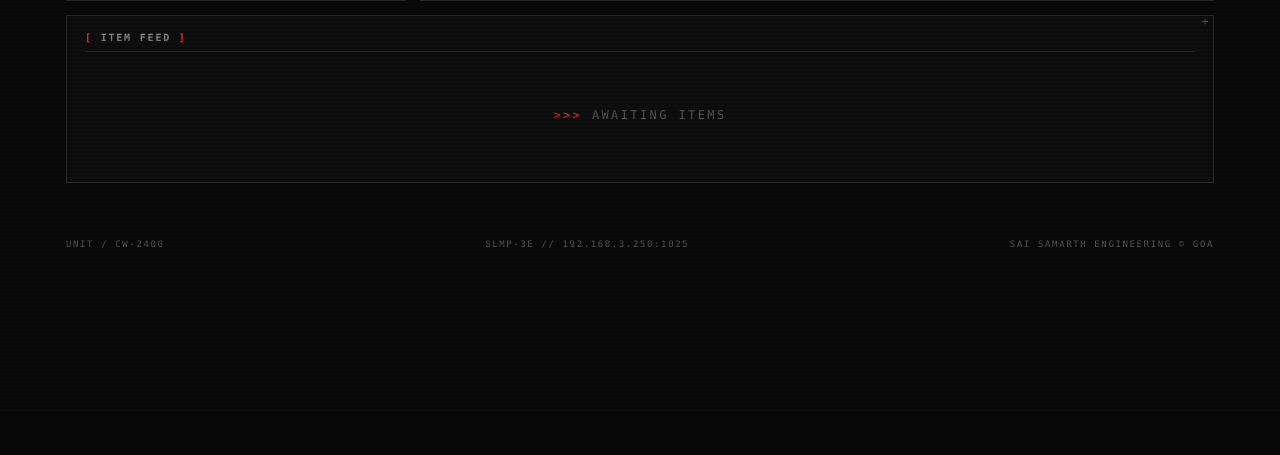
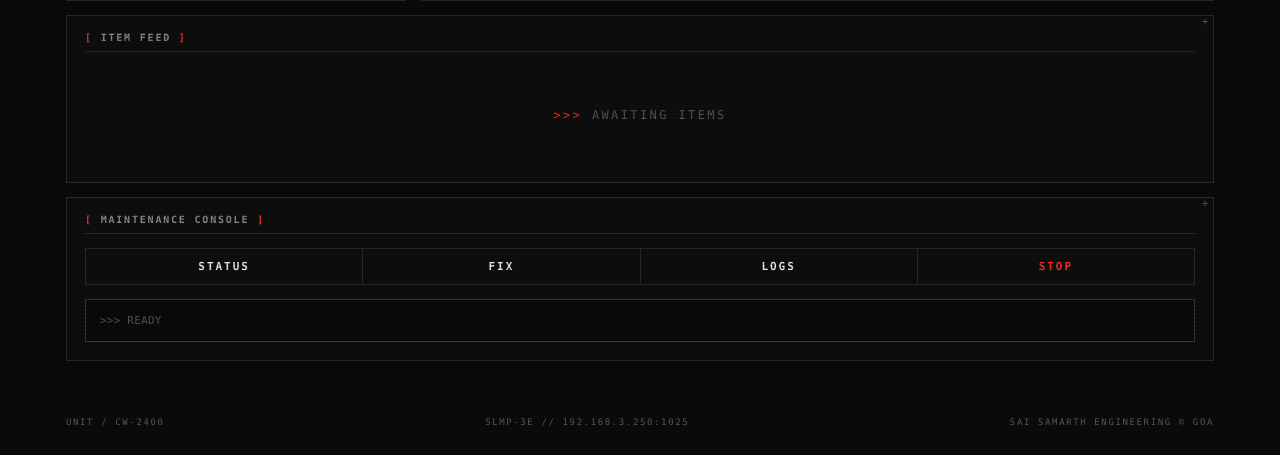
Before and after one commit to Bibin-VR/plc-checkweigher, a Flask app: page /live in a window 1280 px wide. Shown: the part 389-844 px from the top of the page. Before the commit the page ends 637 px from the top, so only its background shows below. Run offline with Flask 3, Linux system fonts and the light colour scheme; data that the repository does not hold is empty.

Commit message:
dashboard maintenance console: run status/fix/logs from the web UI
web/app.py — /api/cmd/<name> SSE endpoint:
- Whitelist only: status (debugger.py as pi), fix (locked CLI via
  scoped sudo), logs (journalctl follow, 60-line tail)
- Streams stdout+stderr line by line; ANSI codes stripped server-side
- threading.Lock: one command at a time, concurrent requests get [BUSY]
- start_new_session + killpg on client disconnect (stops logs follow);
  root-owned fix is finite and allowed to complete
- Non-whitelisted names → 404

live.html — MAINTENANCE CONSOLE compartment:
- STATUS / FIX / LOGS / STOP buttons in gapless 1px grid
- Terminal output panel: phosphor mono, autoscroll, 600-line ring
  buffer (bounds memory on long logs follows), ">>> READY" empty state
- Buttons disable while a command runs; STOP closes the stream

Security: /etc/sudoers.d/010_plc-web-fix grants pi NOPASSWD for
exactly "/usr/local/bin/plc_checkweigher fix [*]" — the CLI is
root:root 755 so its content cannot be altered without sudo.
Rule is visudo-validated before install.

- setup.sh install_cli(): installs the sudoers rule on fresh installs
- update command: new convergence check installs the rule if missing
- uninstall: removes the sudoers rule

Verified live: status streams diagnostics, logs follows the journal,
BUSY guard and 404 whitelist confirmed, sudo scope confirmed.

Co-Authored-By: Claude Sonnet 4.6 <noreply@anthropic.com>

```diff
--- a/web/app.py
+++ b/web/app.py
@@ -8,6 +8,9 @@ Run: python3 app.py   (then open http://<pi-ip>:8080)
 import json
 import os
 import re
+import signal
+import subprocess
+import threading
 import time
 from datetime import datetime
 from flask import Flask, Response, jsonify, send_from_directory, abort, render_template, stream_with_context
@@ -179,6 +182,76 @@ def events():
     )
 
 
+# ─────────────────────────────────────────────────────────────────────────────
+# Maintenance commands — streamed live to the dashboard terminal panel.
+# Whitelist only; one command at a time; ANSI stripped server-side.
+#   status → debugger.py directly (read-only diagnostic, runs as pi)
+#   fix    → locked CLI via scoped NOPASSWD sudoers rule (010_plc-web-fix)
+#   logs   → journalctl follow (pi is in adm group); killed on disconnect
+# ─────────────────────────────────────────────────────────────────────────────
+
+_ANSI_RE  = re.compile(r"\x1b\[[0-9;]*[A-Za-z]|\r")
+_CMD_LOCK = threading.Lock()
+
+_MAINT_COMMANDS = {
+    "status": ["/home/pi/plc_env/bin/python3", "-u",
+               "/home/pi/plc_checkweigher/debugger.py"],
+    "fix":    ["sudo", "-n", "/usr/local/bin/plc_checkweigher", "fix"],
+    "logs":   ["journalctl", "-u", "plc_watcher", "-u", "plc_web",
+               "-f", "--no-pager", "-n", "60"],
+}
+
+
+@app.route("/api/cmd/<name>")
+def api_cmd(name):
+    if name not in _MAINT_COMMANDS:
+        abort(404)
+
+    if not _CMD_LOCK.acquire(blocking=False):
+        def busy():
+            yield "data: [BUSY] another command is already running — wait for it to finish\n\n"
+            yield "data: [DONE] exit=1\n\n"
+        return Response(stream_with_context(busy()),
+                        mimetype="text/event-stream",
+                        headers={"Cache-Control": "no-cache",
+                                 "X-Accel-Buffering": "no"})
+
+    cmd = _MAINT_COMMANDS[name]
+
+    def generate():
+        proc = None
+        try:
+            yield f"data: $ plc {name}\n\n"
+            proc = subprocess.Popen(
+                cmd,
+                stdout=subprocess.PIPE,
+                stderr=subprocess.STDOUT,
+                text=True,
+                bufsize=1,
+                start_new_session=True,   # own pgroup → children killable too
+            )
+            for line in proc.stdout:
+                clean = _ANSI_RE.sub("", line).rstrip()
+                yield f"data: {clean}\n\n"
+            proc.wait()
+            yield f"data: [DONE] exit={proc.returncode}\n\n"
+        except GeneratorExit:
+            pass
+        finally:
+            if proc is not None and proc.poll() is None:
+                try:
+                    os.killpg(os.getpgid(proc.pid), signal.SIGTERM)
+                except Exception:
+                    pass   # root-owned (fix) — finite, lets it finish on its own
+            _CMD_LOCK.release()
+
+    return Response(
+        stream_with_context(generate()),
+        mimetype="text/event-stream",
+        headers={"Cache-Control": "no-cache", "X-Accel-Buffering": "no"},
+    )
+
+
 @app.route("/pdf/<path:filename>")
 def serve_pdf(filename):
     safe = os.path.basename(filename)
--- a/web/templates/live.html
+++ b/web/templates/live.html
@@ -345,6 +345,51 @@
     }
     .empty-msg::before { content: ">>> "; color: var(--red); }
 
+    /* ── MAINTENANCE — command buttons + terminal output ── */
+    .maint-bar {
+      display: flex;
+      gap: 1px;
+      background: var(--line);
+      border: 1px solid var(--line);
+      margin-bottom: 14px;
+      flex-wrap: wrap;
+    }
+    .mbtn {
+      flex: 1;
+      min-width: 110px;
+      font-family: var(--mono);
+      font-size: 11px;
+      font-weight: 700;
+      letter-spacing: .18em;
+      text-transform: uppercase;
+      padding: 11px 0;
+      background: var(--panel);
+      color: var(--fg);
+      border: none;
+      cursor: pointer;
+    }
+    .mbtn:hover:not(:disabled)  { background: var(--fg); color: var(--sub); }
+    .mbtn:disabled              { color: var(--faint); cursor: not-allowed; }
+    .mbtn.active                { background: var(--fg); color: var(--sub); }
+    .mbtn.stop                  { color: var(--red); }
+    .mbtn.stop:hover:not(:disabled) { background: var(--red); color: var(--fg); }
+
+    .term-out {
+      background: var(--sub);
+      border: 1px solid var(--line-2);
+      color: var(--fg);
+      font-family: var(--mono);
+      font-size: 11px;
+      line-height: 1.55;
+      letter-spacing: .02em;
+      padding: 12px 14px;
+      max-height: 340px;
+      overflow-y: auto;
+      white-space: pre-wrap;
+      word-break: break-all;
+    }
+    .term-out:empty::before { content: ">>> READY"; color: var(--faint); }
+
     /* footer strip — unit metadata */
     .sys-strip {
       max-width: 1180px;
@@ -467,6 +512,18 @@
         <tbody id="items-body"></tbody>
       </table>
     </div>
+  </div>
+
+  <!-- maintenance console -->
+  <div class="card" style="margin-top:14px">
+    <div class="card-title">Maintenance Console</div>
+    <div class="maint-bar">
+      <button class="mbtn" id="btn-status" onclick="runCmd('status')">Status</button>
+      <button class="mbtn" id="btn-fix"    onclick="runCmd('fix')">Fix</button>
+      <button class="mbtn" id="btn-logs"   onclick="runCmd('logs')">Logs</button>
+      <button class="mbtn stop" id="btn-stop" onclick="stopCmd()" disabled>Stop</button>
+    </div>
+    <pre class="term-out" id="term-out"></pre>
   </div>
 
 </main>
@@ -682,6 +739,56 @@
     };
   }
   connectEvents();
+
+  /* ── Maintenance console — stream CLI output via SSE ── */
+  const termOut  = document.getElementById('term-out');
+  const cmdBtns  = {
+    status: document.getElementById('btn-status'),
+    fix:    document.getElementById('btn-fix'),
+    logs:   document.getElementById('btn-logs'),
+  };
+  const btnStop  = document.getElementById('btn-stop');
+  let   cmdSrc   = null;
+  const TERM_MAX_LINES = 600;
+
+  function setBusy(name) {
+    Object.entries(cmdBtns).forEach(([k, b]) => {
+      b.disabled = !!name;
+      b.classList.toggle('active', k === name);
+    });
+    btnStop.disabled = !name;
+  }
+
+  function termAppend(line) {
+    termOut.textContent += line + '\n';
+    // bound memory on long-running logs follow
+    const lines = termOut.textContent.split('\n');
+    if (lines.length > TERM_MAX_LINES) {
+      termOut.textContent = lines.slice(lines.length - TERM_MAX_LINES).join('\n');
+    }
+    termOut.scrollTop = termOut.scrollHeight;
+  }
+
+  function runCmd(name) {
+    stopCmd();
+    termOut.textContent = '';
+    setBusy(name);
+    cmdSrc = new EventSource('/api/cmd/' + name);
+    cmdSrc.onmessage = ev => {
+      termAppend(ev.data);
+      if (ev.data.startsWith('[DONE]')) stopCmd(true);
+    };
+    cmdSrc.onerror = () => stopCmd(true);
+  }
+
+  function stopCmd(finished) {
+    if (cmdSrc) {
+      cmdSrc.close();
+      cmdSrc = null;
+      if (!finished) termAppend('[STOPPED]');
+    }
+    setBusy(null);
+  }
 </script>
 
 </body>
```
Also changed, not shown: 2 other files.
